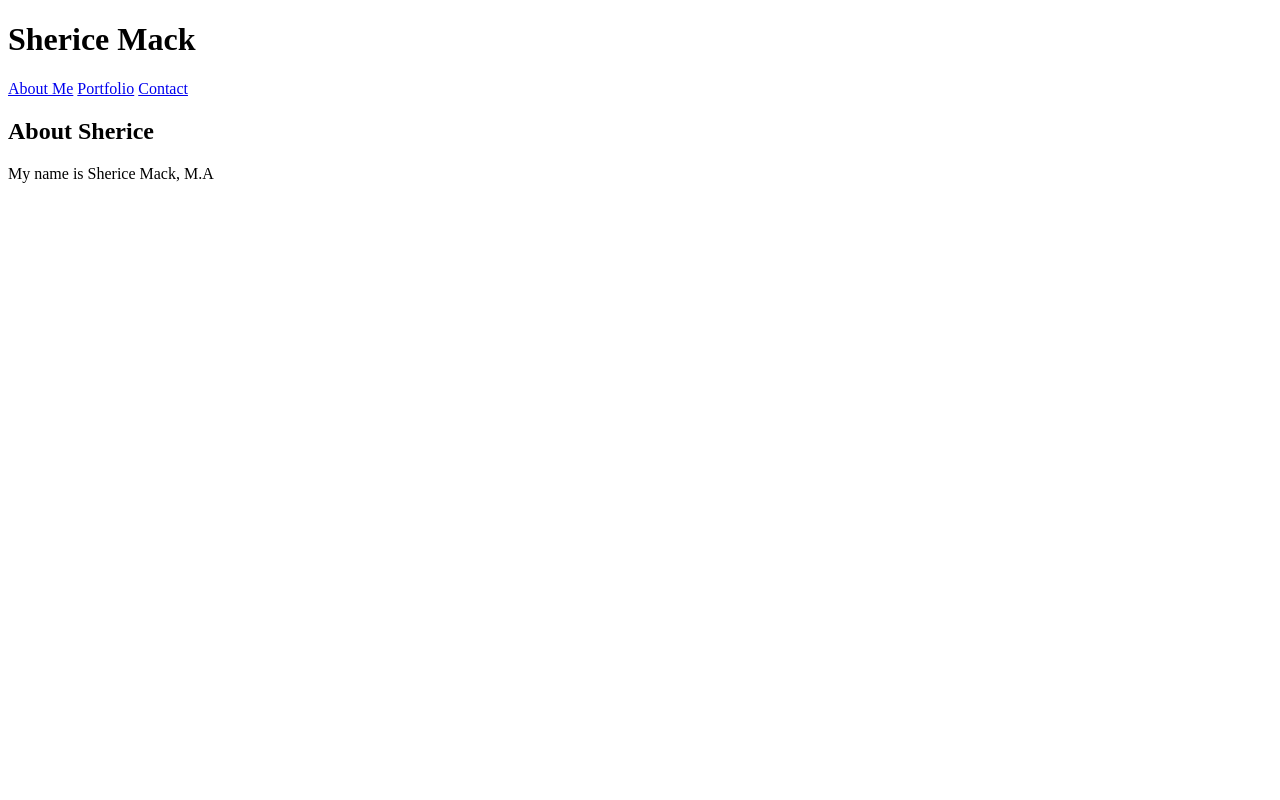
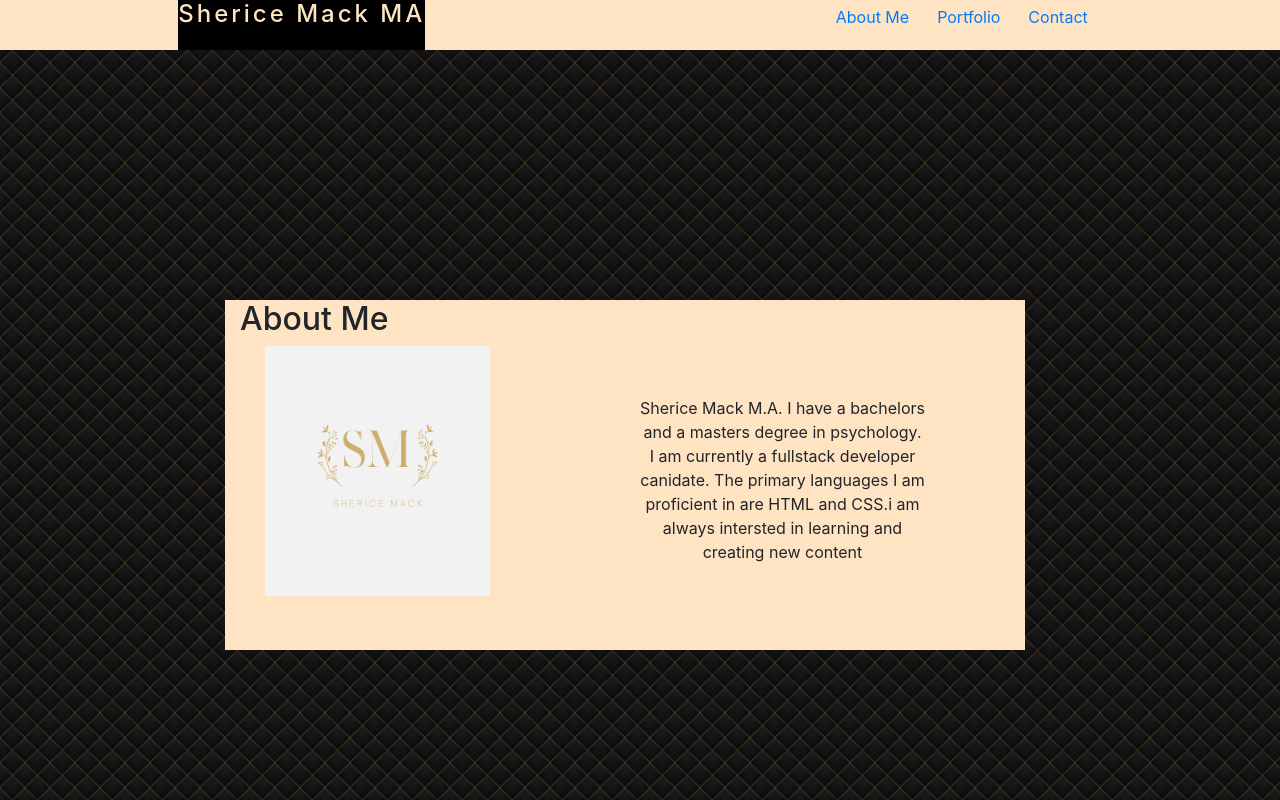
Before and after one commit to Shericemack/MyPortfolio, a plain HTML site: page index.html in a window 1280 px wide. Drawn offline with nearby package versions, Linux system fonts and the light colour scheme.

Commit message:
all changes

```diff
--- a/index.html
+++ b/index.html
@@ -1,21 +1,46 @@
 <!DOCTYPE html>
 <html>
     <head>
-        <title>My Portfolio</title>
+            <meta charset="utf-8" />
+            <link rel="stylesheet" href="https://stackpath.bootstrapcdn.com/bootstrap/4.3.1/css/bootstrap.min.css" integrity="sha384-ggOyR0iXCbMQv3Xipma34MD+dH/1fQ784/j6cY/iJTQUOhcWr7x9JvoRxT2MZw1T" crossorigin="anonymous">
+        <title>About Me</title>
         <link rel="stylesheet" type="text/css" href="style.css">
     </head>
 <body>
-    <header id="banner">
-        <h1>Sherice Mack</h1>
-    </header>
-    <nav>
-        <a href="index.html">About Me</a>
-        <a href="portfolio.html">Portfolio</a>
-        <a href="contact.html">Contact</a>
-    </nav>
-    <div class="container">
-        <h2 id="abouthead">About Sherice</h2>
-        <p>My name is Sherice Mack, M.A</p>
+  <nav>
+    <div class="myname">
+        <h4>Sherice Mack MA</h4>
+    </div>
+    <ul class="mylinks">
+        <li><a href="index.html">About Me</a></li>
+        <li><a href="portfolio.html">Portfolio</a></li>
+        <li><a href="contact.html">Contact</a></li>
+    </ul>
+</nav>
+
+    <div class="imagearea">
+        <div class="box">
+                <div class="container">
+                        <div class="row">
+                          <div class="col-sm-12">
+                            <h2 id="header">About Me</h2>
+                          </div>
+                        </div>
+                        <div class="row">
+                            <div class="col-sm-6">
+                                <img src="images/logo.PNG" id="logo">
+                            </div>
+                            <div class="col-sm-6" id="text">
+                                    <p>Sherice Mack M.A. I have a bachelors and a masters degree in psychology. I am currently a fullstack developer canidate. The primary languages I am proficient in are HTML and CSS.i am always intersted in learning and creating new content </p>
+                            </div>
+                        </div>
+
         </div>
+    </div>
+
+
+
+
 </body>
+
 </html>
--- /dev/null
+++ b/practice.css
@@ -0,0 +1,44 @@
+nav{
+    display: flex;
+    justify-content: space-around;
+    align-items: center;
+    background-color: bisque;
+    padding: 0px;
+    margin: 0px;
+}
+.myname{
+    background-color: black;
+    color: bisque;
+    letter-spacing: 3px;
+    font-size: 10px;
+    height: 50px;
+    justify-content: space-around;
+    text-align: center;
+    /* margin-top: 2px; */
+}
+.mylinks ul {
+    padding: 0px;
+    list-style: none;
+    margin: 0px;
+    font-size: 0px;
+}
+.mylinks {
+    display: flex;
+    justify-content: space-around;
+    width: 25%;
+}
+.mylinks ul li {
+    list-style: none;
+    padding: 16px;
+    text-align: center;
+    border-right: 8px solid black;
+}
+ul {
+    list-style-type: none;
+    color: black;
+
+}
+.column {
+    float: left;
+    width: 33.33%;
+  }
--- a/style.css
+++ b/style.css
@@ -0,0 +1,79 @@
+nav{
+    display: flex;
+    justify-content: space-around;
+    align-items: center;
+    background-color: bisque;
+    padding: 0px;
+    margin: 0px;
+}
+.myname{
+    background-color: black;
+    color: bisque;
+    letter-spacing: 3px;
+    font-size: 10px;
+    height: 50px;
+    justify-content: space-around;
+    text-align: center;
+    /* margin-top: 2px; */
+}
+.mylinks ul {
+    padding: 0px;
+    list-style: none;
+    margin: 0px;
+    font-size: 0px;
+}
+.mylinks {
+    display: flex;
+    justify-content: space-around;
+    width: 25%;
+}
+.mylinks ul li {
+    list-style: none;
+    padding: 16px;
+    text-align: center;
+    border-right: 8px solid black;
+}
+ul {
+    list-style-type: none;
+    color: black;
+
+}
+
+body {
+    background-image: url(images/fancy-cushion.png);
+    background-repeat: repeat;
+}
+
+.box{
+    background-color: bisque;
+    /* width: 450px; */
+    /* height: 350px; */
+    /* margin: 100px; */
+    /* margin-left: 120px; */
+    /* text-align: center; */
+    /* display: inline-block; */
+    width:800px;
+    height:350px;
+    position: fixed;
+    top: 50%;
+    left: 325px;
+    margin-top: -100px;
+    margin-left: -100px;
+}
+#header {
+    text-align: left;
+    border-bottom: 2px rgb(114, 19, 19);
+}
+#logo {
+    width: 250px;
+    height: 250px;
+    text-align: center;
+    display: inline;
+    padding-left: 25px;
+}
+#text {
+    padding-right: 100px;
+    text-align: center;
+    padding-top: 50px;
+    /* margin-right: 20px; */
+}
```
Also changed, not shown: contact.html (+35 -0 lines), portfolio.html (+30 -10 lines), practice.html (added, +26 -0 lines), images/fancy-cushion.png (added), images/hotel-wallpaper-black.png (added), images/logo.PNG (added), images/music.jpg (added).
